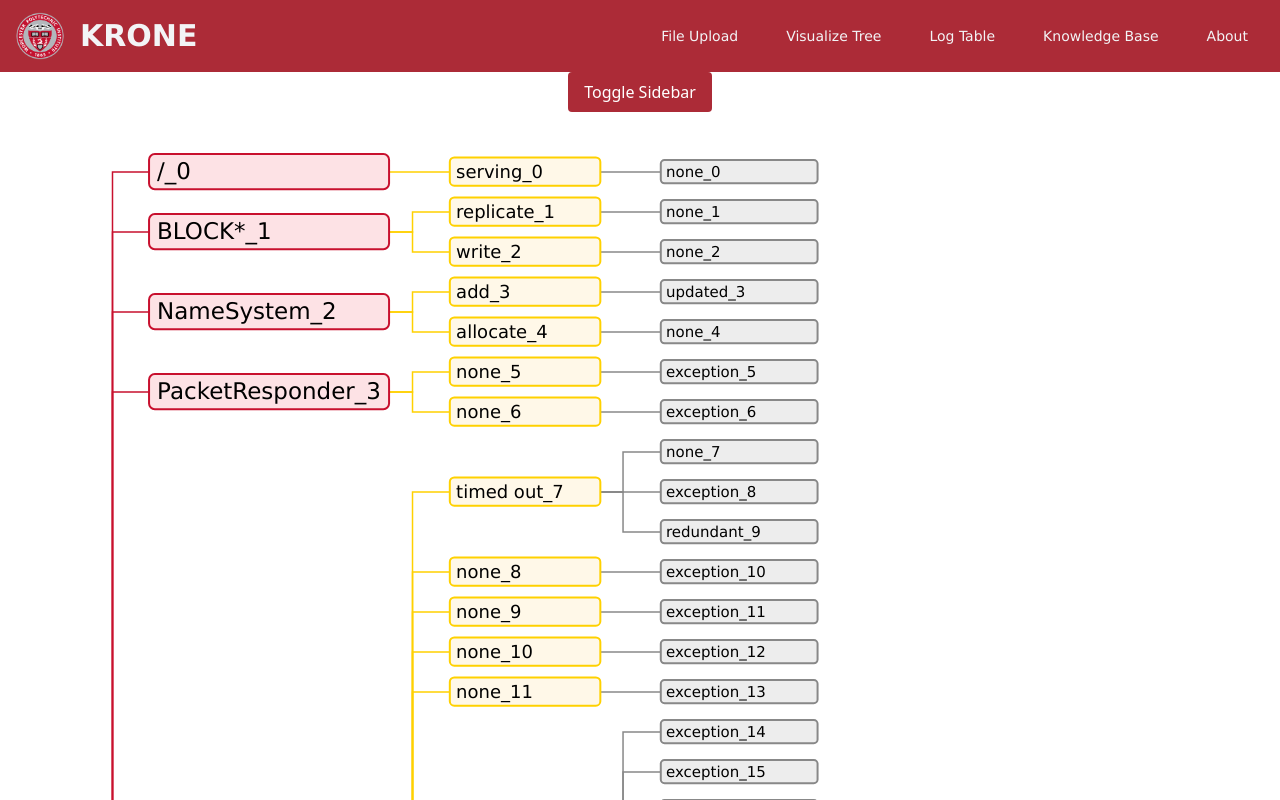
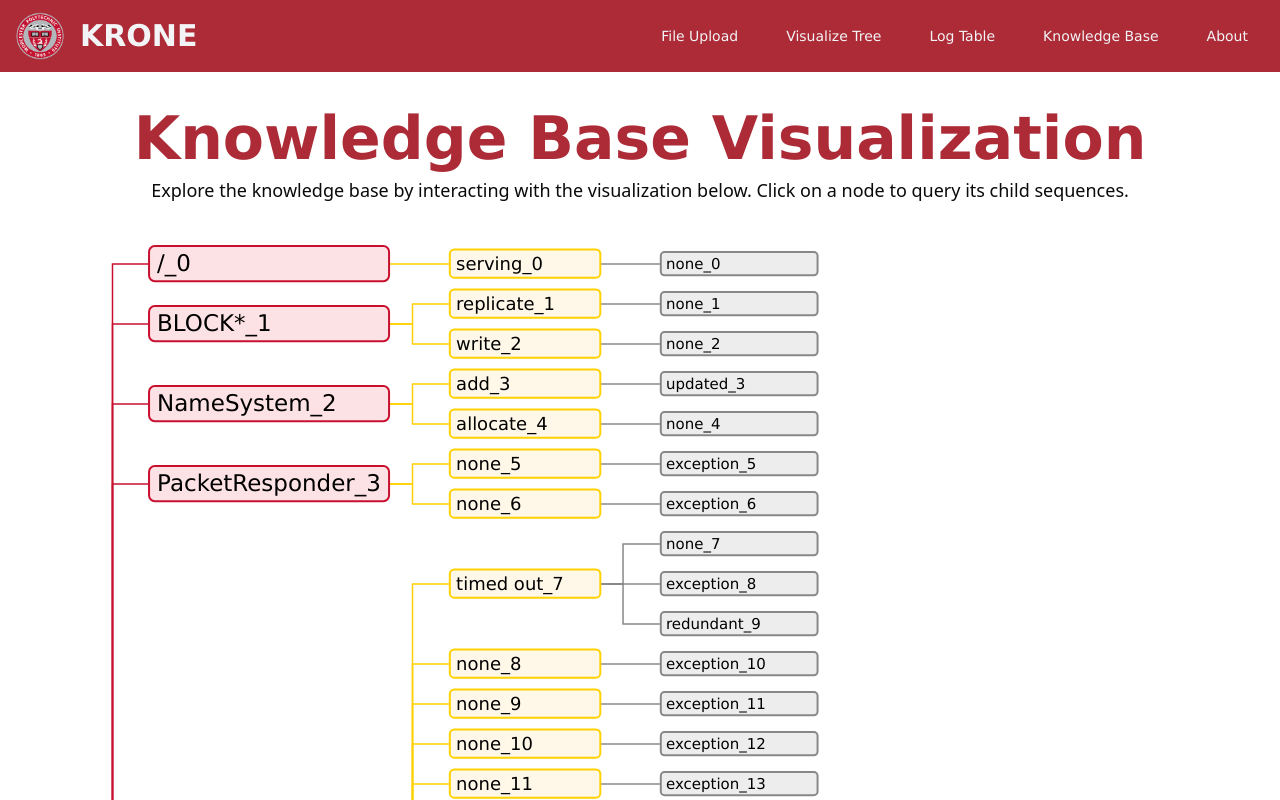
Before and after one commit to LeiMa0324/KRONE_Demo, a React (Vite) app: page /knowledge-base in a window 1280 px wide. Shown: the top 800 px of the page. Built offline with nearby package versions, Linux system fonts and the light colour scheme; no server answers.

Commit message:
Added a title to knowledge base tab to signify which page we are actually on

```diff
--- a/src/pages/knowledge_base_viz.tsx
+++ b/src/pages/knowledge_base_viz.tsx
@@ -269,11 +269,14 @@ export const KnowledgeBaseViz = () => {
 
     return (
         <>
-            <div className="pt-[4.5rem]"></div>
-            <button onClick={toggleSidebar} className="bg-WPIRed text-white px-4 py-2 rounded">
-                Toggle Sidebar
-            </button>
-            <div style={{ width: "100%", margin: "2rem auto", display: "flex", justifyContent: "center", alignItems: "center" }}>
+            <div className="pt-[4.75rem]"></div>
+            <div className="text-center my-8">
+                <h1 className="font-WPIfont text-WPIRed text-6xl font-bold">Knowledge Base Visualization</h1>
+                <p className="text-WPIGrey/110 text-lg mt-2">
+                    Explore the knowledge base by interacting with the visualization below. Click on a node to query its child sequences.
+                </p>
+            </div>
+            <div style={{ width: "100%", margin: "0.5rem auto", display: "flex", justifyContent: "center", alignItems: "center" }}>
                 {treeData && (
                     <VizTree
                         treeData={treeData}
@@ -305,7 +308,6 @@ export const KnowledgeBaseViz = () => {
                     }
                 />
             )}
-            <h1>Knowledge Base Visualization</h1>
             <Footer />
         </>
     );
```
